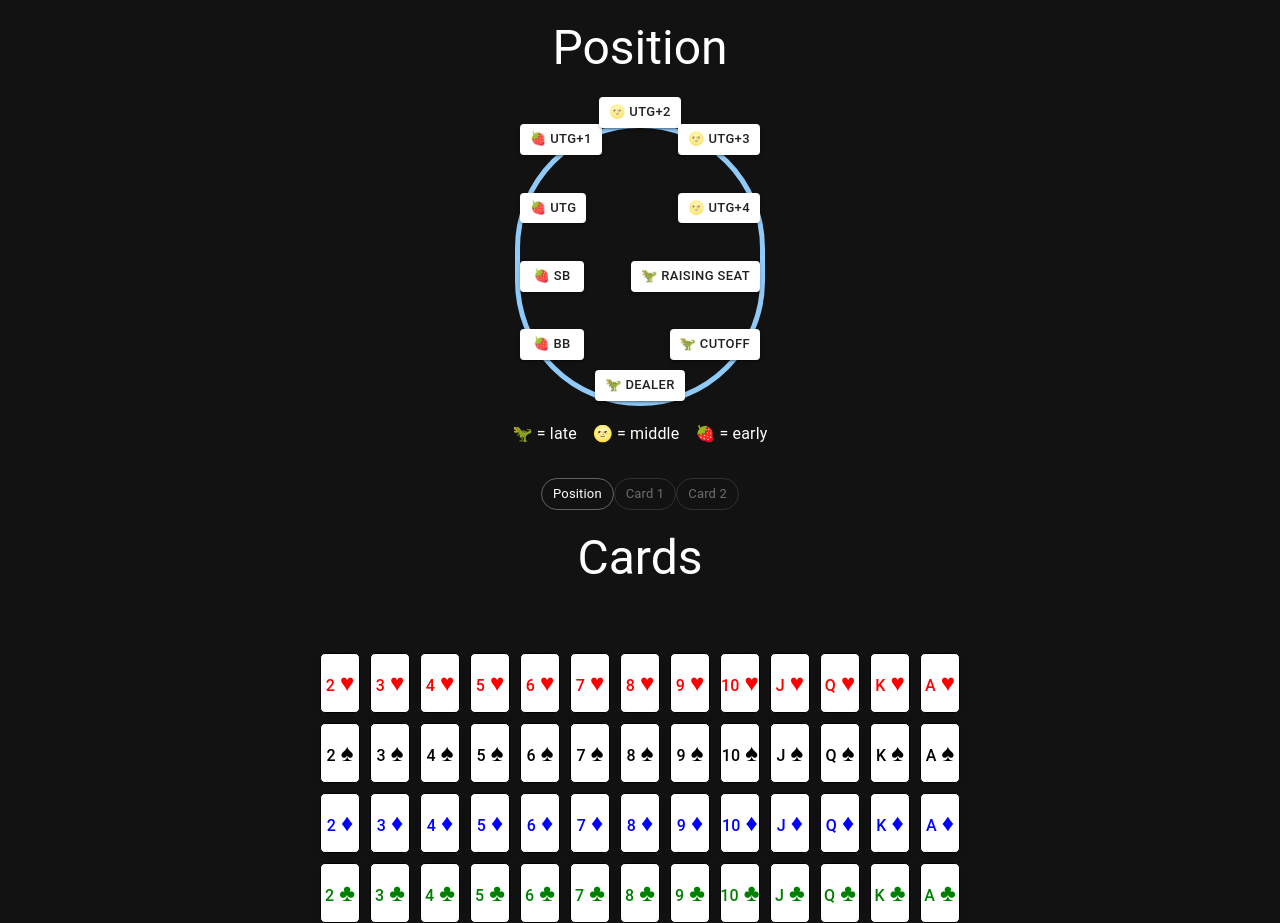
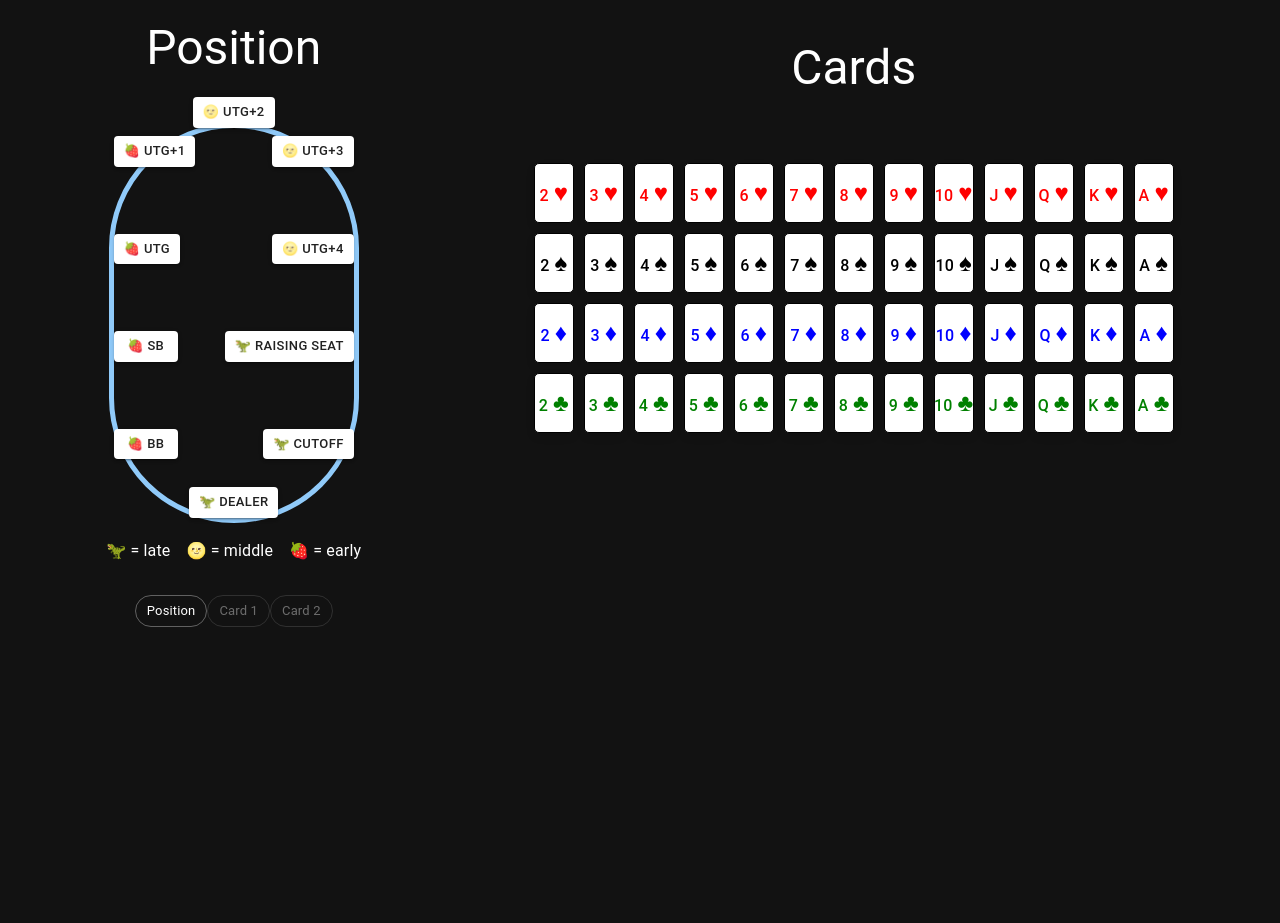
Before and after one commit to kr1st1n4gr0eg3r/holdem-position-play, a React (Create React App) app: page / in a window 1280 px wide. After the commit the page ends 800 px from the top, so only its background shows below. Built offline with nearby package versions, Linux system fonts and the light colour scheme.

Commit message:
Before more logic

```diff
--- a/src/App.js
+++ b/src/App.js
@@ -1,14 +1,53 @@
-import React from 'react';
+import React, { useState } from 'react';
 import PokerTable from './components/PokerTable';
+import Cards from './components/Cards';
 import './css/App.css';
-// import Cards from './components/Cards';
+
+const positions = [
+  { id: '1SB', label: '🍓 SB', className: 'position-SB' },
+  { id: '2BB', label: '🍓 BB', className: 'position-BB' },
+  { id: '3UTG', label: '🍓 UTG', className: 'position-3UTG' },
+  { id: '4UTG1', label: '🍓 UTG+1', className: 'position-4UTG1' },
+  { id: '5UTG2', label: '🌝 UTG+2', className: 'position-5UTG2' },
+  { id: '6UTG3', label: '🌝 UTG+3', className: 'position-6UTG3' },
+  { id: '7UTG4', label: '🌝 UTG+4', className: 'position-7UTG4' },
+  { id: '8RS', label: '🦖 Raising Seat', className: 'position-8RS' },
+  { id: '9CO', label: '🦖 Cutoff', className: 'position-9CO' },
+  { id: '10DEAL', label: '🦖 Dealer', className: 'position-10DEAL' },
+];
 
 function App() {
+  const [selectedPosition, setSelectedPosition] = useState({ id: '', label: '', category: '' });
+  const [selectedCards, setSelectedCards] = useState([]);
+
+  const handleButtonClick = (id) => {
+    let category = '';
+    if (['1SB', '2BB', '3UTG', '4UTG1'].includes(id)) {
+      category = 'early';
+    } else if (['5UTG2', '6UTG3', '7UTG4'].includes(id)) {
+      category = 'middle';
+    } else if (['8RS', '9CO', '10DEAL'].includes(id)) {
+      category = 'late';
+    }
+
+    const position = positions.find(pos => pos.id === id);
+    setSelectedPosition({ id: position.id, label: position.label, category });
+  };
+
+  const handleCardSelection = (cards) => {
+    setSelectedCards(cards);
+  };
+
   return (
     <div className="App">
       <div className="flexContainer">
-        <PokerTable />
-        {/* <Cards /> */}
+        <PokerTable
+          positions={positions}
+          selectedPosition={selectedPosition}
+          onButtonClick={handleButtonClick}
+          selectedCards={selectedCards}
+        />
+        <Cards onCardSelection={handleCardSelection} />
       </div>
     </div>
   );
--- a/src/components/PokerTable.js
+++ b/src/components/PokerTable.js
@@ -1,44 +1,9 @@
-import React, { useState } from 'react';
+import React from 'react';
 import { Button, Typography, Box, Chip } from '@mui/material';
 import PositionChip from './PositionChip';
-import Cards from './Cards';
 import '../css/positions.css';
 
-const positions = [
-  { id: '1SB', label: '🍓 SB', className: 'position-SB' },
-  { id: '2BB', label: '🍓 BB', className: 'position-BB' },
-  { id: '3UTG', label: '🍓 UTG', className: 'position-3UTG' },
-  { id: '4UTG1', label: '🍓 UTG+1', className: 'position-4UTG1' },
-  { id: '5UTG2', label: '🌝 UTG+2', className: 'position-5UTG2' },
-  { id: '6UTG3', label: '🌝 UTG+3', className: 'position-6UTG3' },
-  { id: '7UTG4', label: '🌝 UTG+4', className: 'position-7UTG4' },
-  { id: '8RS', label: '🦖 Raising Seat', className: 'position-8RS' },
-  { id: '9CO', label: '🦖 Cutoff', className: 'position-9CO' },
-  { id: '10DEAL', label: '🦖 Dealer', className: 'position-10DEAL' },
-];
-
-const PokerTable = () => {
-  const [selectedPosition, setSelectedPosition] = useState({ id: '', label: '', category: '' });
-  const [selectedCards, setSelectedCards] = useState([]);
-
-  const handleButtonClick = (id) => {
-    let category = '';
-    if (['1SB', '2BB', '3UTG', '4UTG1'].includes(id)) {
-      category = 'early';
-    } else if (['5UTG2', '6UTG3', '7UTG4'].includes(id)) {
-      category = 'middle';
-    } else if (['8RS', '9CO', '10DEAL'].includes(id)) {
-      category = 'late';
-    }
-
-    const position = positions.find(pos => pos.id === id);
-    setSelectedPosition({ id: position.id, label: position.label, category });
-  };
-
-  const handleCardSelection = (cards) => {
-    setSelectedCards(cards);
-  };
-
+const PokerTable = ({ positions, selectedPosition, onButtonClick, selectedCards }) => {
   return (
     <Box className="pokerTableContainer">
       <Typography variant="h3" component="h2" className="cardsTitle" gutterBottom>
@@ -54,20 +19,21 @@ const PokerTable = () => {
               variant="contained"
               color="primary"
               className={`position ${pos.className}`}
-              onClick={() => handleButtonClick(pos.id)}
+              onClick={() => onButtonClick(pos.id)}
             >
               {pos.label}
             </Button>
           ))}
         </Box>
-
-      <Box sx={{ display: 'flex', justifyContent: 'center', alignItems: 'center' }}>
+        <Box sx={{ display: 'flex', justifyContent: 'center', alignItems: 'center' }}>
         <Typography component="div" sx={{ display: 'flex', gap: 2 }}>
           <p>🦖 = late</p>
           <p>🌝 = middle</p>
           <p>🍓 = early</p>
         </Typography>
       </Box>
+      </Box>
+
       <Box sx={{ display: 'flex', justifyContent: 'center', alignItems: 'center', mt: 2 }}>
         <PositionChip
           id={selectedPosition.id}
@@ -77,8 +43,6 @@ const PokerTable = () => {
         <Chip label={selectedCards[0] || "Card 1"} variant="outlined" disabled={!selectedCards[0]} />
         <Chip label={selectedCards[1] || "Card 2"} variant="outlined" disabled={!selectedCards[1]} />
       </Box>
-      <Cards onCardSelection={handleCardSelection} />
-    </Box>
     </Box>
   );
 };
--- a/src/css/cards.css
+++ b/src/css/cards.css
@@ -27,6 +27,7 @@
   border: 1px solid black;
   border-radius: 5px;
   box-shadow: 0 4px 8px rgba(0, 0, 0, 0.1);
+  cursor: pointer;
 }
 
 .rank {
--- a/src/css/positions.css
+++ b/src/css/positions.css
@@ -7,7 +7,7 @@ h2 {
   flex-direction: column;
   align-items: center;
   justify-content: flex-start;
-  height: 100vh;
+  /* height: 100vh; */
   background-color: #121212;
 }
 
```
